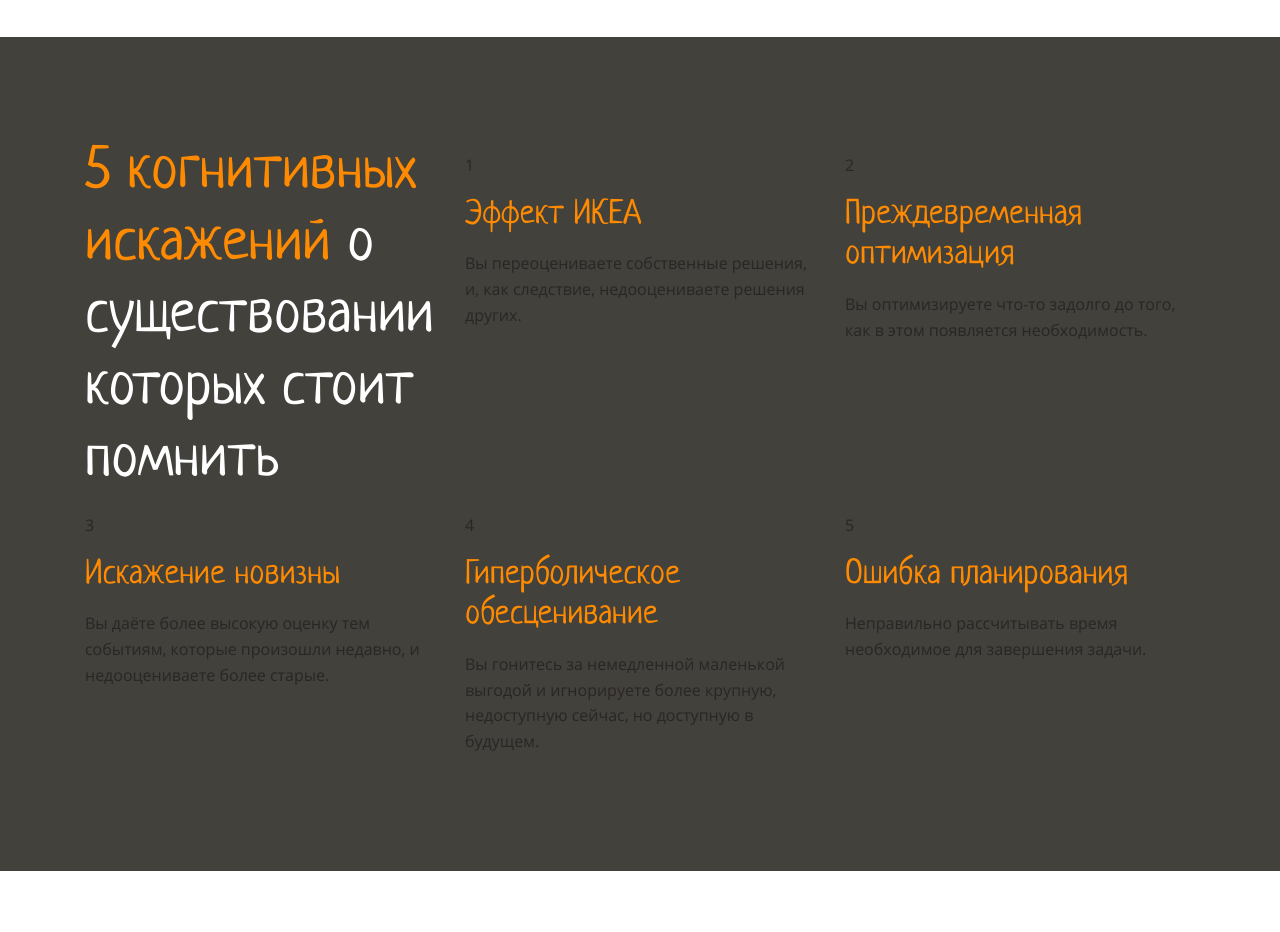
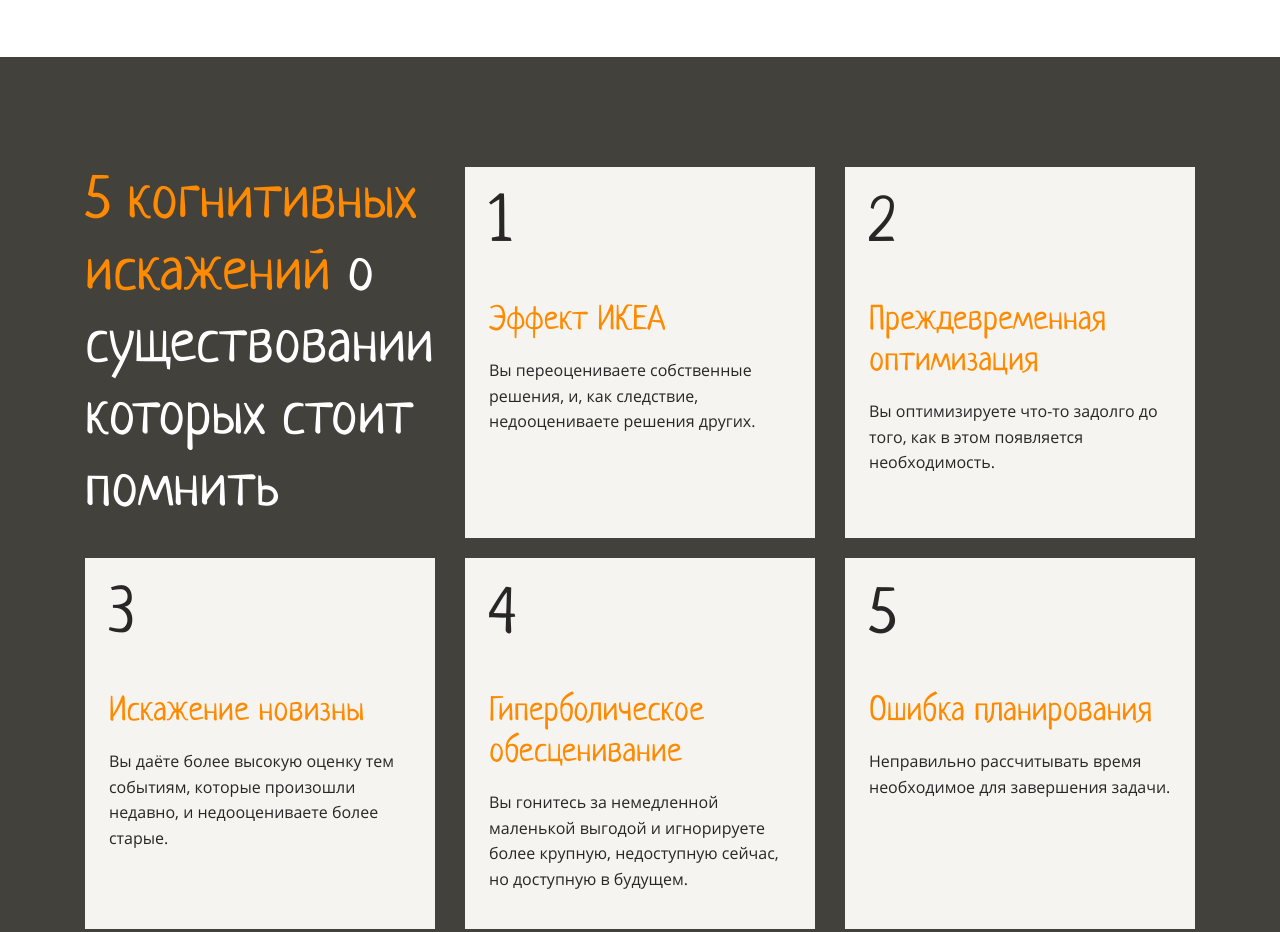
Before and after one commit to nunsez/layout-designer-project-lvl1, a website: page src/index.html in a window 1280 px wide. Shown: the part 1300-2232 px from the top of the page. Drawn offline with Linux system fonts and the light colour scheme.

Commit message:
add section 3 styles

```diff
--- a/src/styles/style.css
+++ b/src/styles/style.css
@@ -104,12 +104,14 @@ body header {
   flex-wrap: wrap;
 
   margin: 0 -15px;
+  padding: -10px 0;
 }
 
 .col {
   flex-basis: 0;
   flex-grow: 1;
 
+  margin: 10px 0;
   padding: 0 15px;
 }
 
@@ -260,3 +262,31 @@ body header {
 
   content: url("/src/images/send.svg");
 }
+
+.card-item {
+  max-width: 350px;
+  min-height: 323px;
+
+  padding: 24px;
+
+  background-color: var(--light);
+}
+
+.card-number {
+  margin: 0 0 40px;
+  padding: 0;
+
+  font-size: 64px;
+  font-family: "Neucha", sans-serif;
+  line-height: 1.1;
+}
+
+.card-title {
+  margin: 0 0 16px;
+  padding: 0;
+}
+
+.card-body {
+  margin: 0;
+  padding: 0;
+}
```
